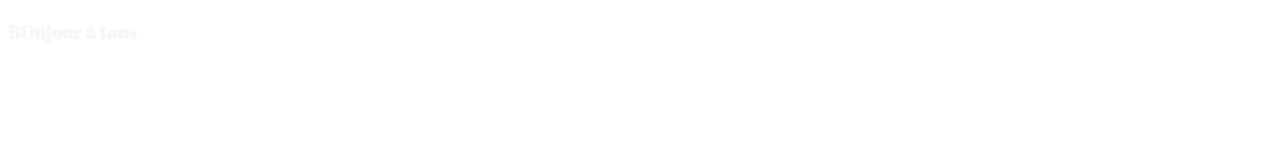
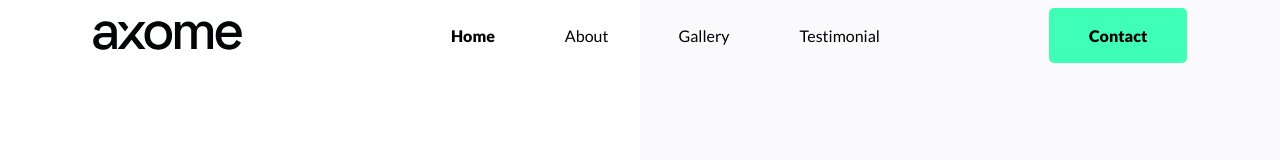
Before and after one commit to pipulf/exercice_axome, a plain HTML site: page index.html in a window 1280 px wide. Drawn offline with Linux system fonts and the light colour scheme.

Commit message:
Navbar et rectangle gris

```diff
--- a/index.html
+++ b/index.html
@@ -7,7 +7,7 @@
 
     <link rel="preconnect" href="https://fonts.googleapis.com">
     <link rel="preconnect" href="https://fonts.gstatic.com" crossorigin>
-    <link href="https://fonts.googleapis.com/css2?family=Lato:wght@400;700&display=swap" rel="stylesheet">
+    <link href="https://fonts.googleapis.com/css2?family=Lato:wght@400;900&display=swap" rel="stylesheet">
     <link href="https://fonts.googleapis.com/css2?family=Abril+Fatface&family=Lato:wght@400;700&display=swap" rel="stylesheet">
 
     <link rel="stylesheet" href="build/stylesheets/index.css">
@@ -15,11 +15,22 @@
     <title>Exercice</title>
 </head>
 <header>
+    <div class="navigation">
+        <img class="logo-axome" src="ressources/svg/logo-axome.svg" alt="Axome company logo">
+        <nav class="menu">
+            <ul>
+              <li><a class="first" href="#Home">Home</a></li>
+              <li><a class="second" href="#About">About</a></li>
+              <li><a class="second" href="#Gallery">Gallery</a></li>
+              <li><a class="second" href="#Testimonial">Testimonial</a></li>
+            </ul>
+        </nav>
+        <button class="green-button" type="button">Contact</button>
+    </div>
+    <div class="rectangle-grey"></div>
 
 </header>
 <body>
-    <h3>BOnjour à tous</h3>
-
 
 </body>
 <footer>
--- a/scss/index.scss
+++ b/scss/index.scss
@@ -1,5 +1,5 @@
-$font-stack-abril: 'Abril Fatface', cursive;
-$font-stack-lato: 'Lato', sans-serif;
+$font-abril: 'Abril Fatface', cursive;
+$font-lato: 'Lato', sans-serif;
 
 $color-white: #FFFFFF;
 $color-black: #000000;
@@ -8,7 +8,72 @@ $color-grey: #46464682;
 $color-dark-grey: #888888;
 $color-green: #3EFFB5;
 
-h3 {
-    font-family: $font-stack-abril;
-    color: $color-light-grey;
+@mixin font-stack($family, $weight, $size, $color) {
+    font-family: $family;
+    font-weight: $weight;
+    font-size: $size;
+    color: $color;
 }
+
+
+.rectangle-grey{
+    background-color: $color-light-grey;
+    position: absolute;
+    top: 0px;
+    left: 50%;
+    width: 50%;
+    height: 928px;
+    z-index: 1;
+    opacity: 0.5;
+}
+
+
+a{
+    text-decoration: none;
+}
+
+.green-button {
+    @include font-stack($family: $font-lato, $weight: 900, $size: 16px, $color: black);
+    background-color: $color-green;
+    border-radius: 5px;
+    padding: 18px 40px;
+    border: none;
+}
+
+body{
+}
+
+header{
+    .navigation{
+        display: flex;
+        justify-content: space-around;
+        align-items: center;
+        position: relative;
+        z-index: 2;
+    }
+
+    img {
+        height: 28.64px;
+    }
+
+    nav {
+        ul{
+
+            display: flex;
+
+            li{
+
+                list-style-type:none;
+
+                a.first{
+                    @include font-stack($family: $font-lato, $weight: 900, $size: 16px, $color: black);
+                }
+
+                a.second{
+                    @include font-stack($family: $font-lato, $weight: 400, $size: 16px, $color: black);
+                    margin-left: 70px;
+                }
+            }
+        }
+    }
+}
```
Also changed, not shown: build/stylesheets/index.css, 1 other file.
